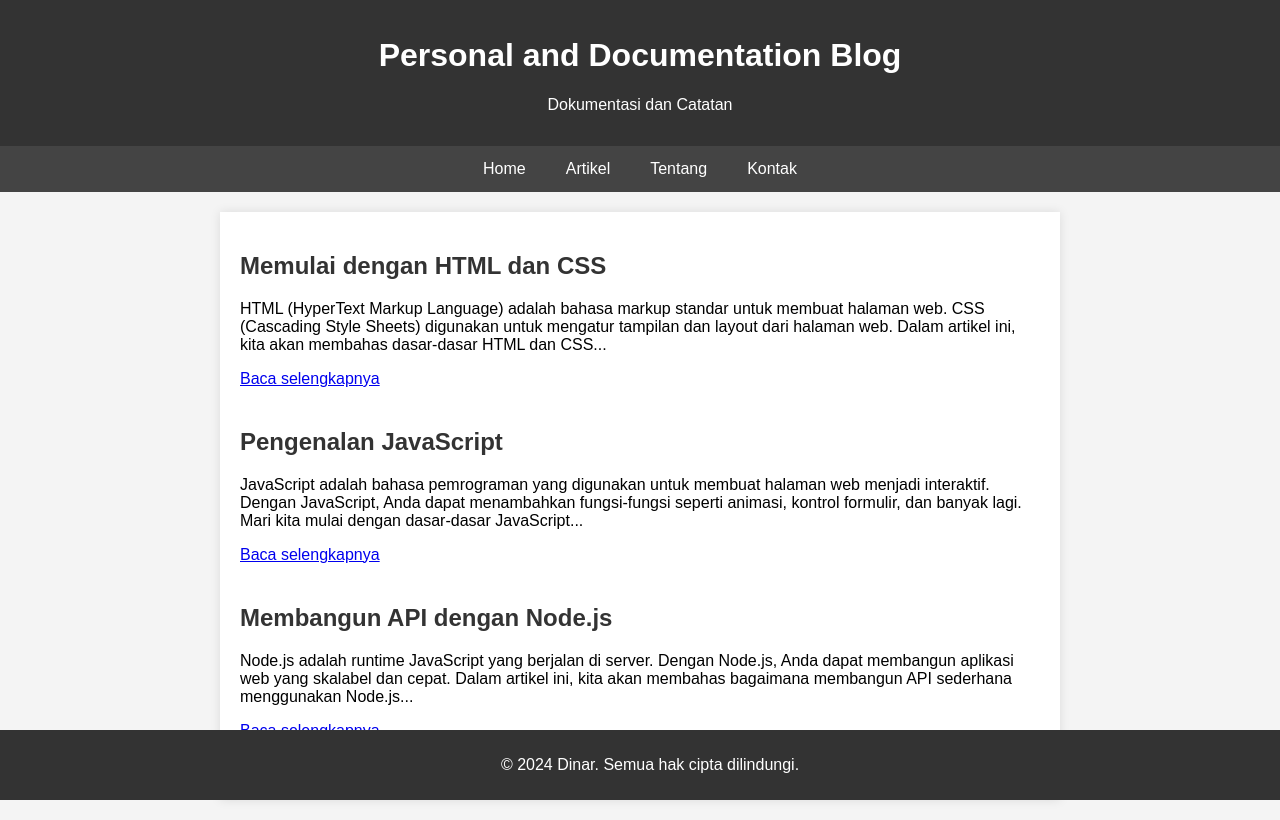
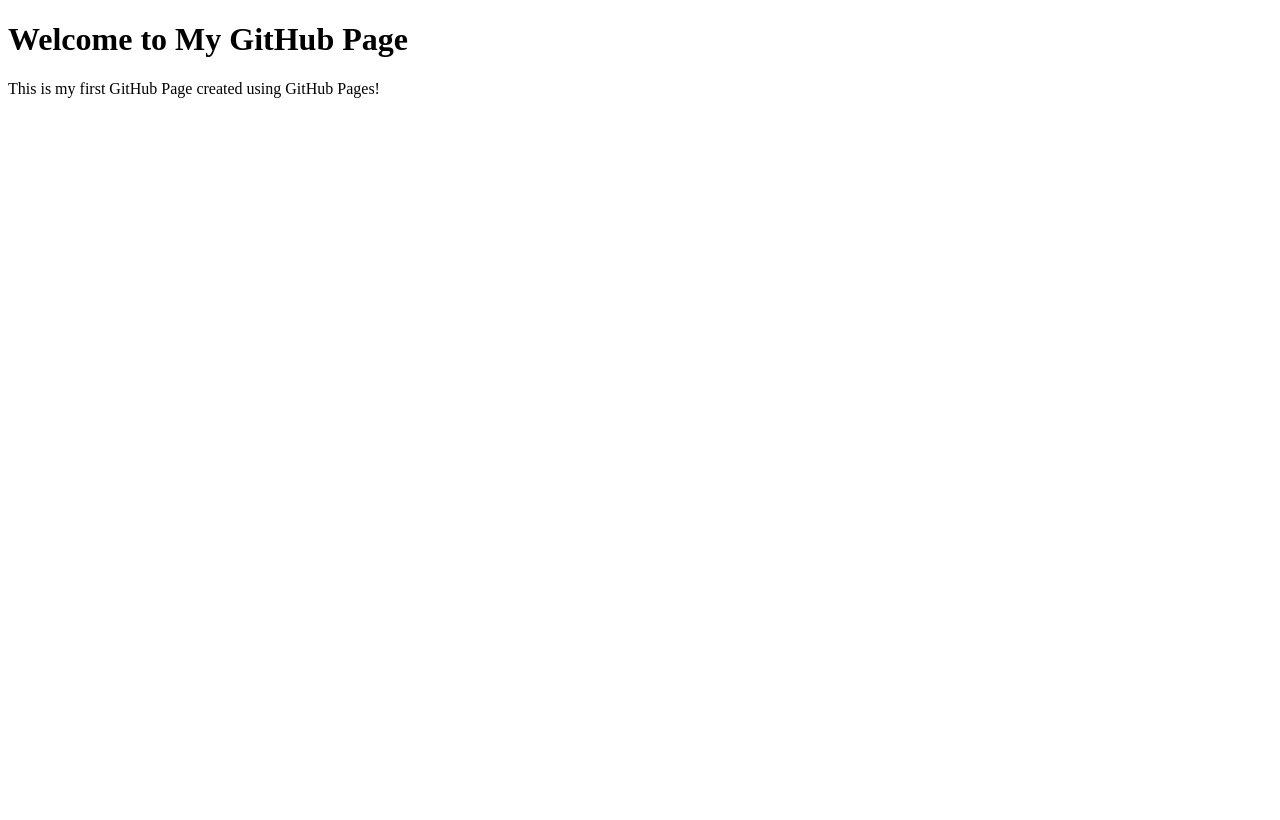
Before and after one commit to Dinnkunwork/Blog, a plain HTML site: page index.html in a window 1280 px wide. Drawn offline with Linux system fonts and the light colour scheme.

Commit message:
Update index.html

```diff
--- a/index.html
+++ b/index.html
@@ -1,90 +1,12 @@
 <!DOCTYPE html>
-<html lang="id">
+<html lang="en">
 <head>
     <meta charset="UTF-8">
     <meta name="viewport" content="width=device-width, initial-scale=1.0">
-    <title>Personal and Documentation Blog</title>
-    <style>
-        body {
-            font-family: Arial, sans-serif;
-            margin: 0;
-            padding: 0;
-            background-color: #f4f4f4;
-        }
-        header {
-            background-color: #333;
-            color: white;
-            text-align: center;
-            padding: 1rem 0;
-        }
-        nav {
-            display: flex;
-            justify-content: center;
-            background-color: #444;
-        }
-        nav a {
-            color: white;
-            padding: 14px 20px;
-            text-decoration: none;
-            text-align: center;
-        }
-        nav a:hover {
-            background-color: #555;
-        }
-        main {
-            padding: 20px;
-            max-width: 800px;
-            margin: 20px auto;
-            background-color: white;
-            box-shadow: 0 0 10px rgba(0, 0, 0, 0.1);
-        }
-        article {
-            margin-bottom: 40px;
-        }
-        article h2 {
-            color: #333;
-        }
-        footer {
-            text-align: center;
-            padding: 10px;
-            background-color: #333;
-            color: white;
-            position: fixed;
-            width: 100%;
-            bottom: 0;
-        }
-    </style>
+    <title>My GitHub Page</title>
 </head>
 <body>
-    <header>
-        <h1>Personal and Documentation Blog</h1>
-        <p>Dokumentasi dan Catatan</p>
-    </header>
-    <nav>
-        <a href="#">Home</a>
-        <a href="#">Artikel</a>
-        <a href="#">Tentang</a>
-        <a href="#">Kontak</a>
-    </nav>
-    <main>
-        <article>
-            <h2>Memulai dengan HTML dan CSS</h2>
-            <p>HTML (HyperText Markup Language) adalah bahasa markup standar untuk membuat halaman web. CSS (Cascading Style Sheets) digunakan untuk mengatur tampilan dan layout dari halaman web. Dalam artikel ini, kita akan membahas dasar-dasar HTML dan CSS...</p>
-            <a href="#">Baca selengkapnya</a>
-        </article>
-        <article>
-            <h2>Pengenalan JavaScript</h2>
-            <p>JavaScript adalah bahasa pemrograman yang digunakan untuk membuat halaman web menjadi interaktif. Dengan JavaScript, Anda dapat menambahkan fungsi-fungsi seperti animasi, kontrol formulir, dan banyak lagi. Mari kita mulai dengan dasar-dasar JavaScript...</p>
-            <a href="#">Baca selengkapnya</a>
-        </article>
-        <article>
-            <h2>Membangun API dengan Node.js</h2>
-            <p>Node.js adalah runtime JavaScript yang berjalan di server. Dengan Node.js, Anda dapat membangun aplikasi web yang skalabel dan cepat. Dalam artikel ini, kita akan membahas bagaimana membangun API sederhana menggunakan Node.js...</p>
-            <a href="#">Baca selengkapnya</a>
-        </article>
-    </main>
-    <footer>
-        <p>&copy; 2024 Dinar. Semua hak cipta dilindungi.</p>
-    </footer>
+    <h1>Welcome to My GitHub Page</h1>
+    <p>This is my first GitHub Page created using GitHub Pages!</p>
 </body>
 </html>
```
